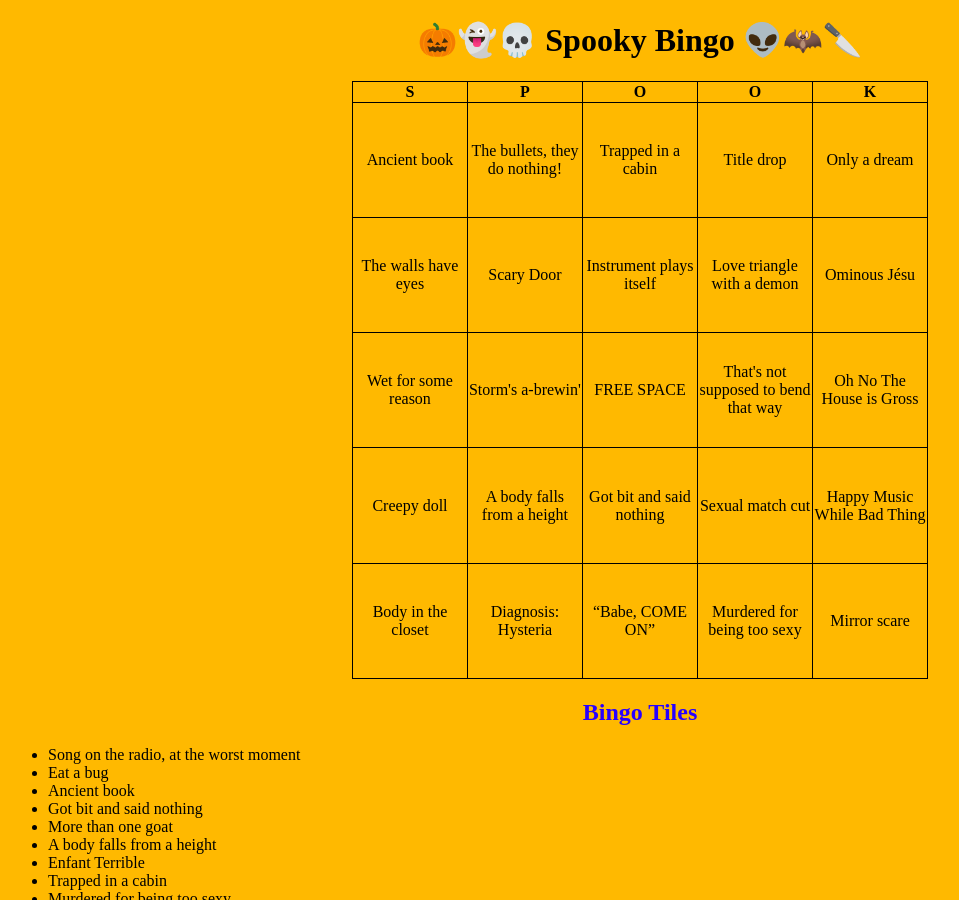
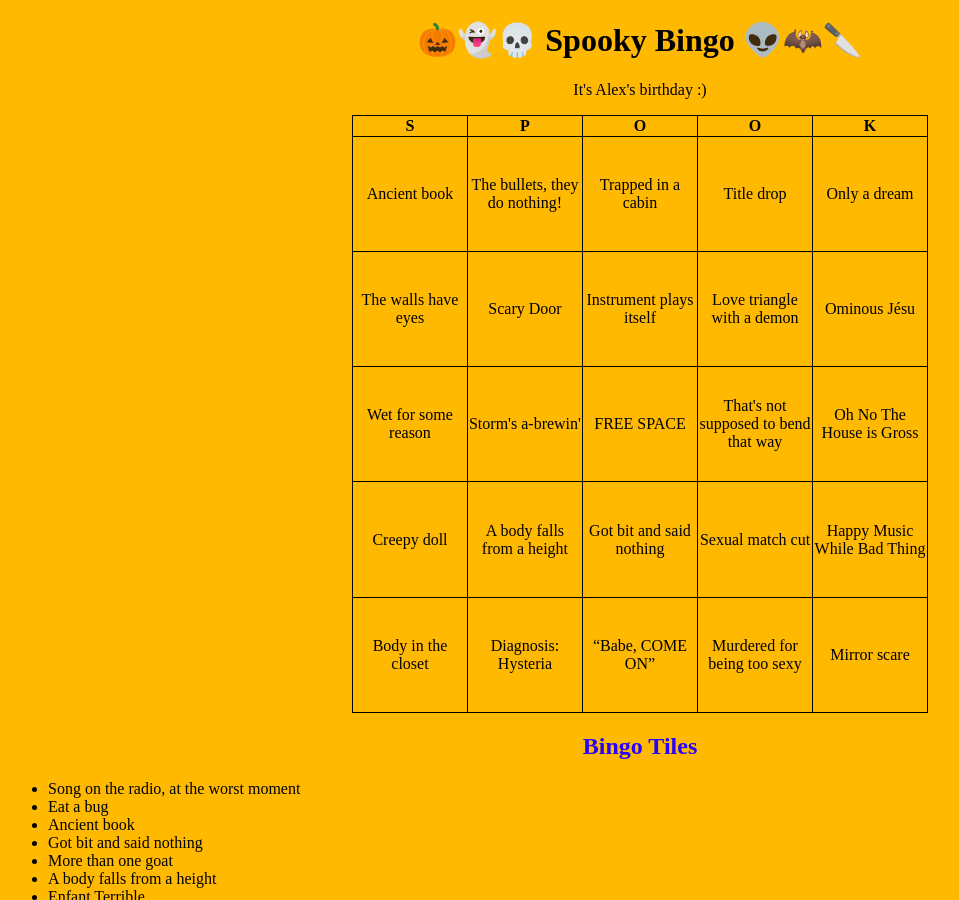
Before and after one commit to todistantlands/todistantlands.github.io, a Jekyll site: the page hextober_bingo.html, which Jekyll copies as it is, in a window 1280 px wide and 900 px high. Shown: the whole window, without its empty margins (0-959 px from the left). Built offline with Jekyll 4.4.1, drawn with Linux system fonts in a browser that asks for light colours; some web fonts are replaced; some of the changed lines change nothing that is shown.

Commit message:
bingo secret
it's a secret :)

```diff
--- a/hextober_bingo.html
+++ b/hextober_bingo.html
@@ -51,6 +51,7 @@
   </head>
   <body>
     <h1 align="center">🎃👻💀 Spooky Bingo 👽🦇🔪</h1>
+	<div id="bdayField" align="center"></div>
     <div id="bingo-table" align="center">
       <table>
         <tr>
--- a/hextober_bingo_src/script.js
+++ b/hextober_bingo_src/script.js
@@ -88,6 +88,20 @@ if (list) {
 	});
 }
 
+const date = new Date();
+if (date.getMonth() === 9 && date.getDate() === 20) {
+	const bdayField = document.getElementById("bdayField");
+	if (bdayField) {
+		bdayField.textContent = "It's Alex's birthday :)";
+	}
+}
+
+function isOctober20th(date = new Date()) {
+  // getMonth() returns 0 for January, 9 for October
+  return date.getMonth() === 9 && date.getDate() === 20;
+}
+
+
 function fillGrid() {
   let target;
   for (let i = 0; i < 25; i++) {
```
